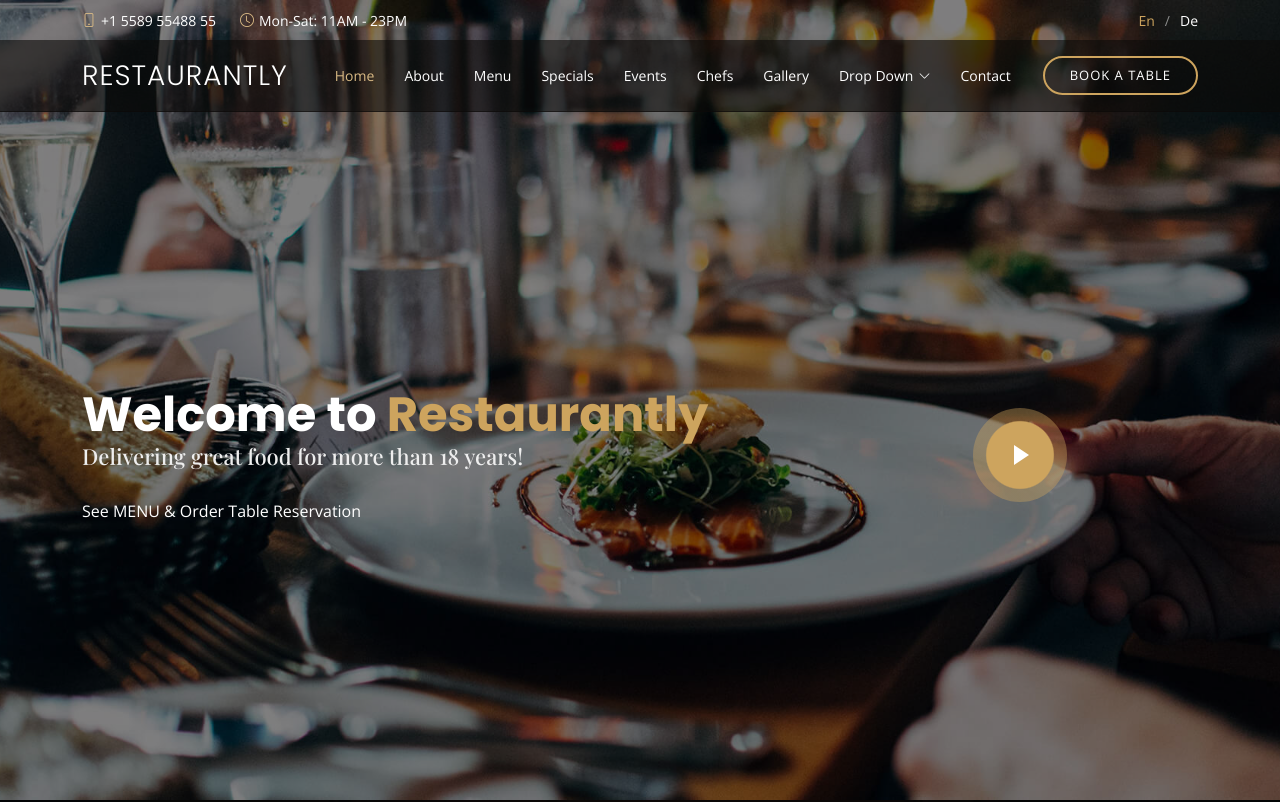
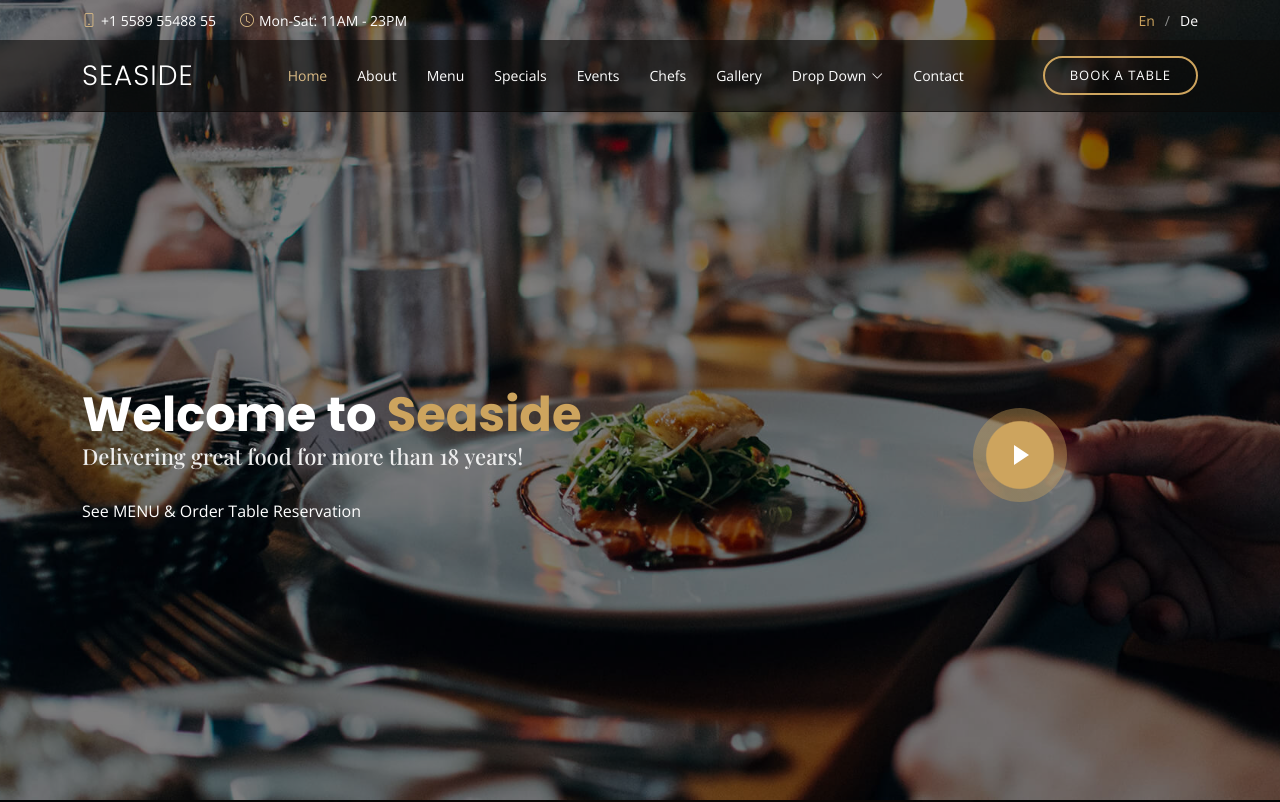
Before and after one commit to jundolor/seafood-ordering, a plain HTML site: page index.html in a window 1280 px wide. Shown: the top 802 px of the page. Drawn offline with nearby package versions, Linux system fonts and the light colour scheme; a script that the page names is missing; a web font is replaced by a local one.

Commit message:
Updated header title, page title and logo title

```diff
--- a/index.html
+++ b/index.html
@@ -5,7 +5,7 @@
   <meta charset="utf-8">
   <meta content="width=device-width, initial-scale=1.0" name="viewport">
 
-  <title>Restaurantly Bootstrap Template - Index</title>
+  <title>Seaside Restaurant Ordering</title>
   <meta content="" name="description">
   <meta content="" name="keywords">
 
@@ -60,7 +60,7 @@
   <header id="header" class="fixed-top d-flex align-items-cente">
     <div class="container-fluid container-xl d-flex align-items-center justify-content-lg-between">
 
-      <h1 class="logo me-auto me-lg-0"><a href="index.html">Restaurantly</a></h1>
+      <h1 class="logo me-auto me-lg-0"><a href="index.html">Seaside</a></h1>
       <!-- Uncomment below if you prefer to use an image logo -->
       <!-- <a href="index.html" class="logo me-auto me-lg-0"><img src="assets/img/logo.png" alt="" class="img-fluid"></a>-->
 
@@ -104,7 +104,7 @@
     <div class="container position-relative text-center text-lg-start" data-aos="zoom-in" data-aos-delay="100">
       <div class="row">
         <div class="col-lg-8">
-          <h1>Welcome to <span>Restaurantly</span></h1>
+          <h1>Welcome to <span>Seaside</span></h1>
           <h2>Delivering great food for more than 18 years!</h2>
 
           <div class="btns">
```
